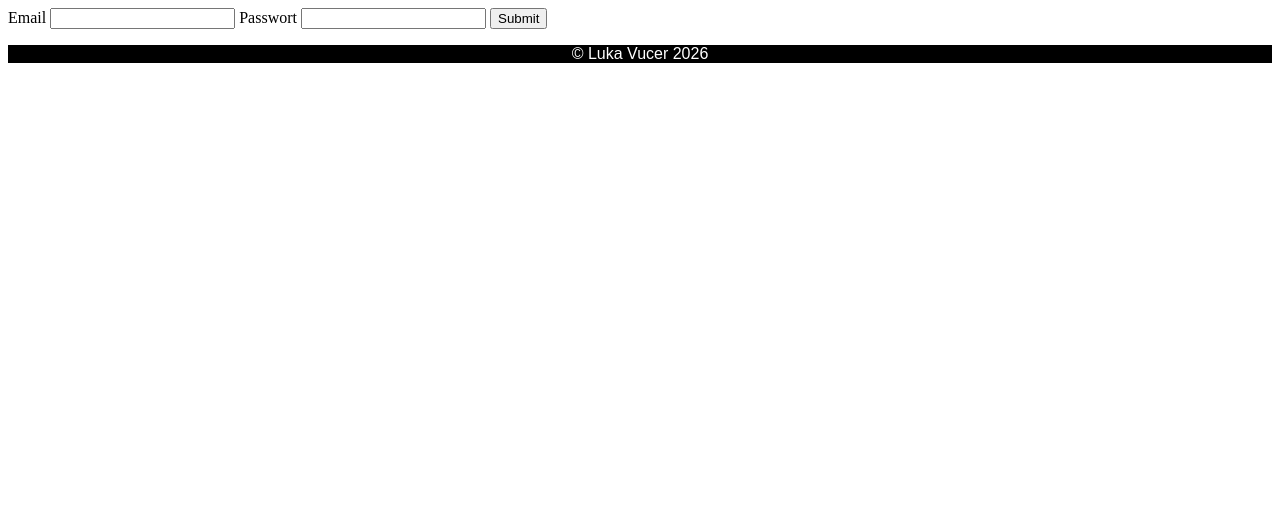
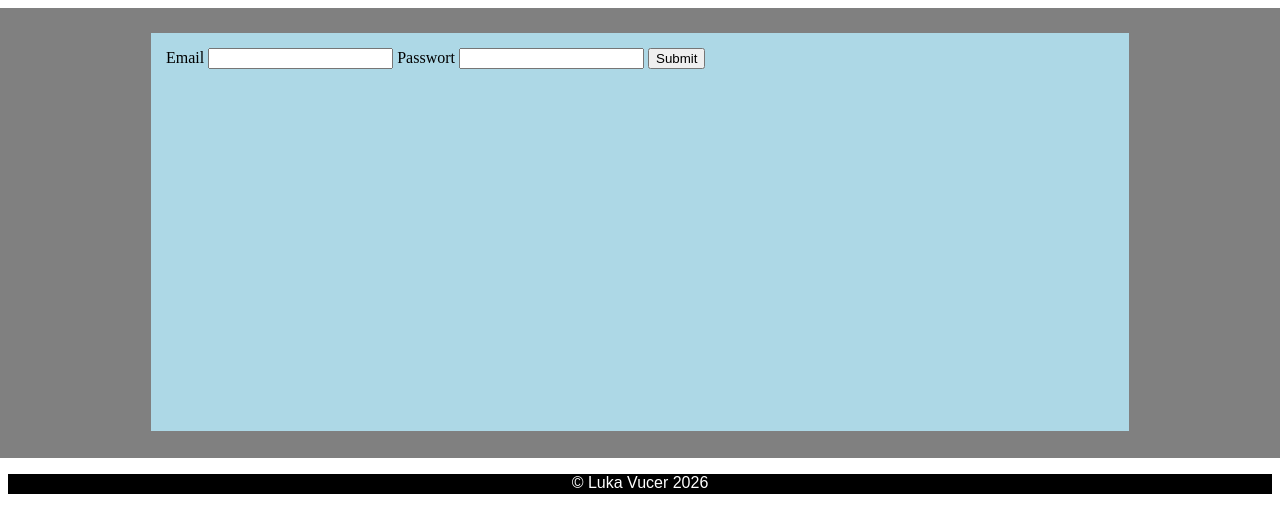
Before and after one commit to Poles-Ragge/IPT7.1--Startprojekt, a plain HTML site: page src/Website/anmeldepage.html in a window 1280 px wide. Drawn offline with Linux system fonts and the light colour scheme.

Commit message:
stylesheet expanded

```diff
--- a/src/Website/stylesheet.css
+++ b/src/Website/stylesheet.css
@@ -4,4 +4,29 @@ footer{
     font-size: 9;
     font-family: Arial, Helvetica, sans-serif;
     text-align: center;
+    width: 100%;
+    height: 20px;
 }
+
+#outer{
+    display: flex;
+    justify-self: center;
+    justify-content: center;
+    background-color: grey;
+    padding: 25px;
+    width: 100%;
+    height: 400px;
+}
+
+#inner{
+    justify-self: center;
+    justify-content: center;
+    width: 75%;
+    height: 92%;
+    background-color: lightblue;
+    padding: 15px;
+}
+
+form{
+
+}
```
